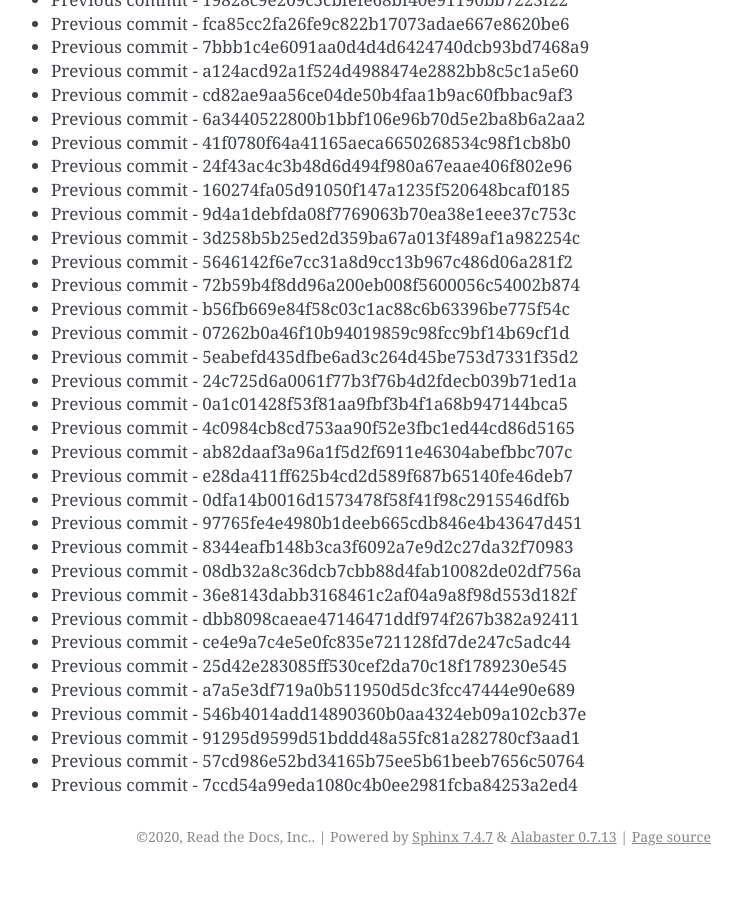
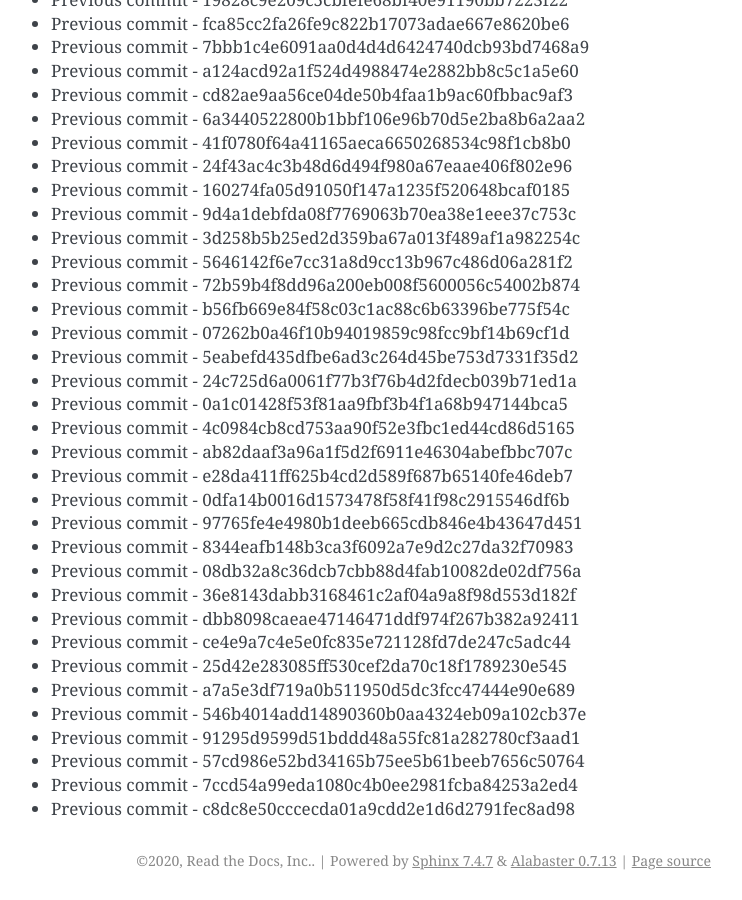
Before and after one commit to readthedocs/rtd-git-stresstest, a Sphinx documentation site: the page built from docs/updates.rst, in a window 1280 px wide and 900 px high, scrolled down 76187 px. Shown: the whole window, without its empty margins (399-1141 px from the left). Built offline with Sphinx 7.4.7, drawn with Linux system fonts in a browser that asks for light colours; before the commit the page ends 77063 px from its top, so only the background shows below that.

Commit message:
Generating commit from previous: c8dc8e50cccecda01a9cdd2e1d6d2791fec8ad98

```diff
--- a/docs/updates.rst
+++ b/docs/updates.rst
@@ -3233,3 +3233,4 @@ It can be tested for any performance characteristics.
 * Previous commit - 91295d9599d51bddd48a55fc81a282780cf3aad1
 * Previous commit - 57cd986e52bd34165b75ee5b61beeb7656c50764
 * Previous commit - 7ccd54a99eda1080c4b0ee2981fcba84253a2ed4
+* Previous commit - c8dc8e50cccecda01a9cdd2e1d6d2791fec8ad98
```
